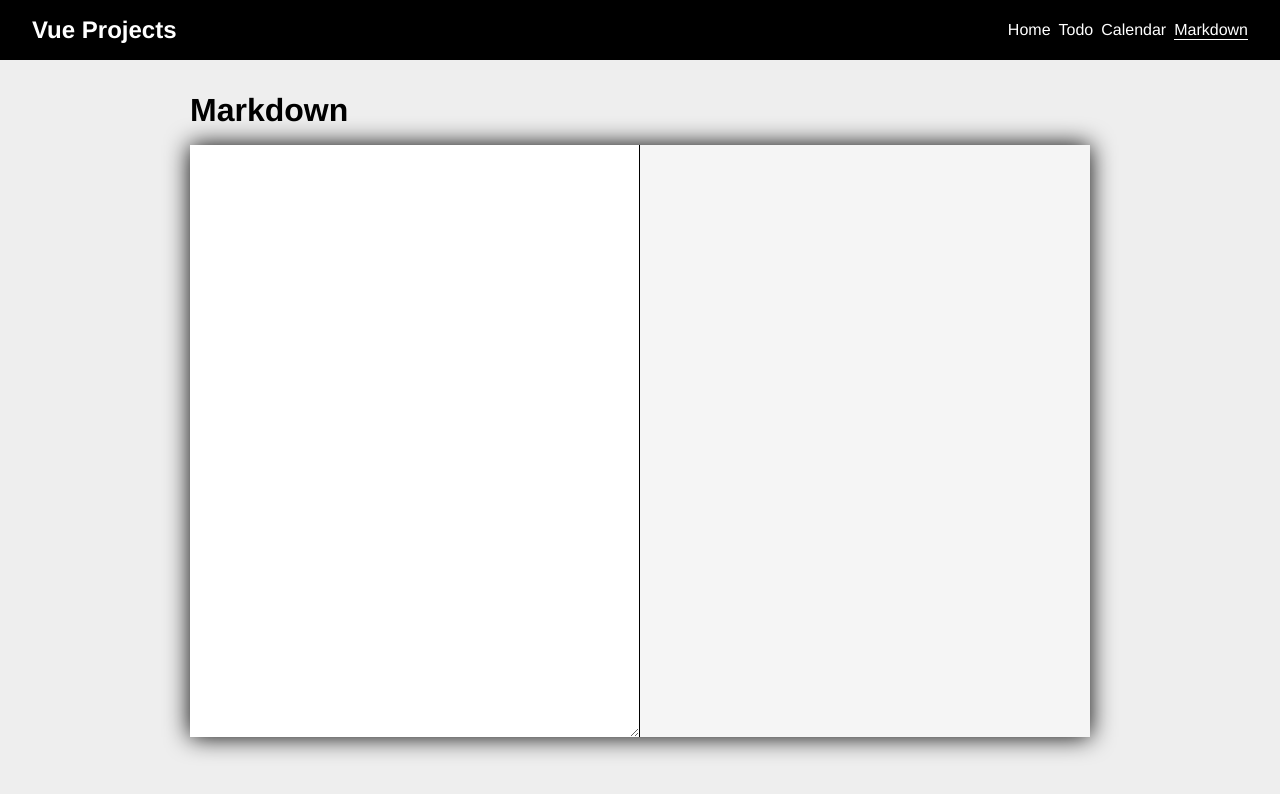
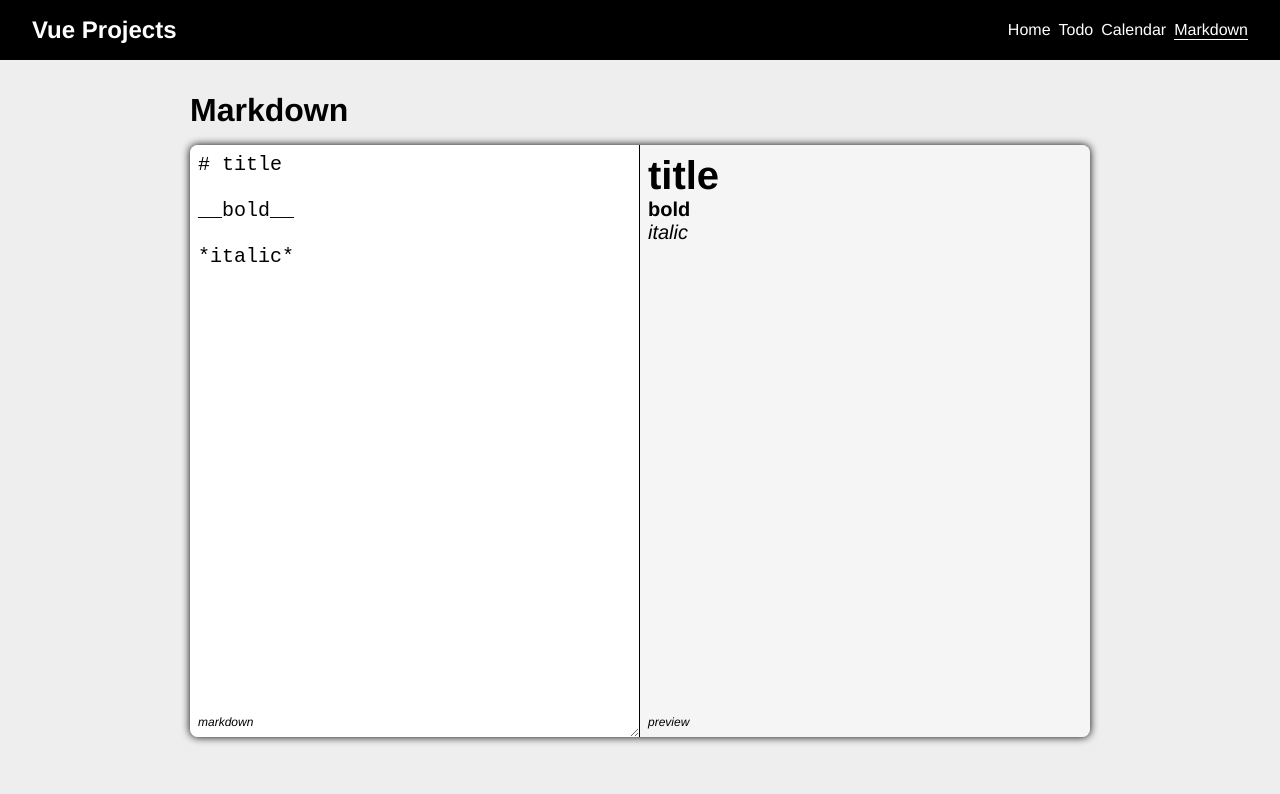
Before and after one commit to joshmu/vue-projects, a Vue app: page /markdown in a window 1280 px wide. Shown: the top 794 px of the page. Built offline with nearby package versions, Linux system fonts and the light colour scheme.

Commit message:
feat: improve markdown

```diff
--- a/src/pages/Markdown.vue
+++ b/src/pages/Markdown.vue
@@ -17,7 +17,7 @@ export default {
   mixins: [debounce],
   data() {
     return {
-      text: '',
+      text: '# title\n\n__bold__\n\n*italic*',
       timeout: '',
     }
   },
@@ -46,10 +46,22 @@ export default {
   background: lightgray;
   display: grid;
   grid-template-columns: 1fr 1fr;
-  border-radius: 0.25rem;
-  filter: drop-shadow(0 0 0.75rem black);
+  border-radius: 0.5rem;
+  overflow: hidden;
+  filter: drop-shadow(0 0 0.25rem black);
+
+  @mixin container-title($title) {
+    content: $title;
+    position: absolute;
+    bottom: 0;
+    left: 0;
+    margin: 0.5rem;
+    font-size: 0.75rem;
+    font-style: italic;
+  }
 
   .markdown {
+    position: relative;
     textarea {
       font-size: $font-size;
       padding: 0.5rem;
@@ -61,11 +73,18 @@ export default {
         outline: none;
       }
     }
+    &:before {
+      @include container-title('markdown');
+    }
   }
   .preview {
+    position: relative;
     font-size: $font-size;
     padding: 0.5rem;
     background-color: rgb(245, 245, 245);
+    &:before {
+      @include container-title('preview');
+    }
   }
 }
 </style>
--- a/src/utils/mixins/debounce.js
+++ b/src/utils/mixins/debounce.js
@@ -1,4 +1,4 @@
-export default {
+const debounce = {
   data() {
     return {
       timeout: '',
@@ -11,3 +11,5 @@ export default {
     },
   },
 }
+
+export default debounce
```
